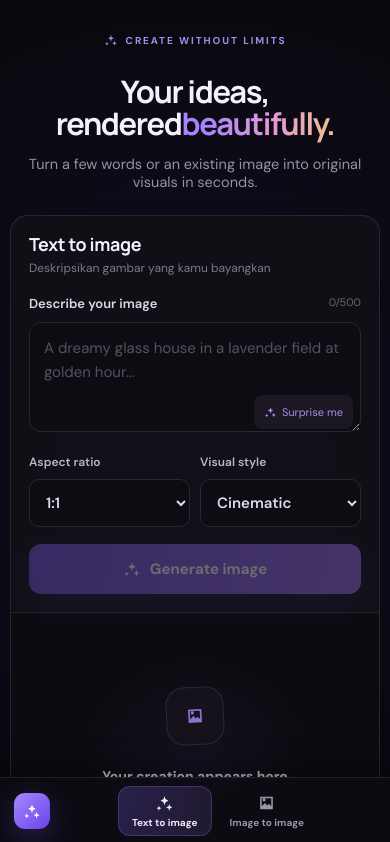
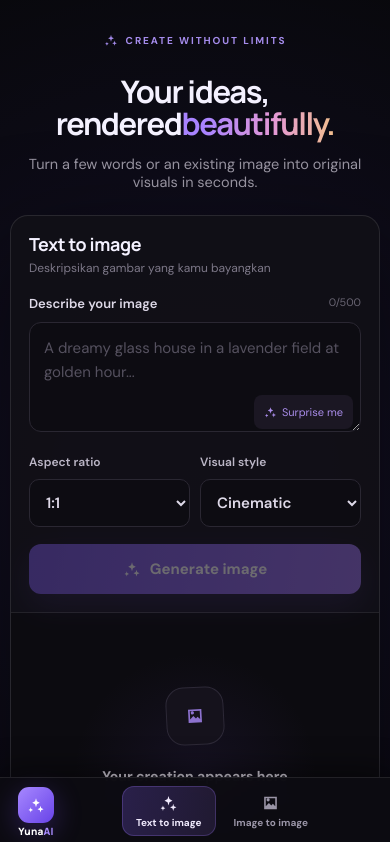
Before and after one commit to project-yunaai/faqih, a React (Vite) app: page / in a window 390 px wide. Shown: the top 842 px of the page. Built offline with nearby package versions, Linux system fonts and the light colour scheme.

Commit message:
Iffah: tampilkan logo YunaAI di bottom nav mobile

```diff
--- a/src/App.css
+++ b/src/App.css
@@ -138,8 +138,9 @@ footer .brand-mark svg { width: 14px; }
     background: rgba(13,12,18,.97); backdrop-filter: blur(12px);
     box-shadow: 0 -8px 30px rgba(0,0,0,.45);
   }
-  .brand { font-size: 0; gap: 0; }
+  .brand { flex-direction: column; gap: 3px; padding: 0 4px; }
   .brand-mark { width: 36px; height: 36px; border-radius: 11px; }
+  .brand-text { font-size: 10px; font-weight: 800; line-height: 1; letter-spacing: .02em; }
   .side-nav { flex-direction: row; gap: 4px; margin: 0; flex: 1; justify-content: center; }
   .side-label { display: none; }
   .side-item { flex-direction: column; gap: 3px; font-size: 10px; font-weight: 700; padding: 7px 14px; border-radius: 12px; }
@@ -185,7 +186,8 @@ footer .brand-mark svg { width: 14px; }
   .gallery article p { min-height: auto; }
 
   footer { padding: 20px 16px 26px; flex-wrap: wrap; gap: 12px; text-align: center; justify-content: center; }
-  footer .brand { font-size: 0; }
+  footer .brand { flex-direction: row; gap: 8px; }
+  footer .brand-text { font-size: 15px; }
 }
 
 /* Layar sangat kecil (<=360px) */
--- a/src/App.jsx
+++ b/src/App.jsx
@@ -99,7 +99,7 @@ function App() {
       <aside className="sidebar">
         <a className="brand" href="#top" aria-label="Yuna AI home">
           <span className="brand-mark"><Icon name="sparkles" /></span>
-          <span>Yuna<span>AI</span></span>
+          <span className="brand-text">Yuna<span>AI</span></span>
         </a>
 
         <nav className="side-nav" role="tablist">
```
